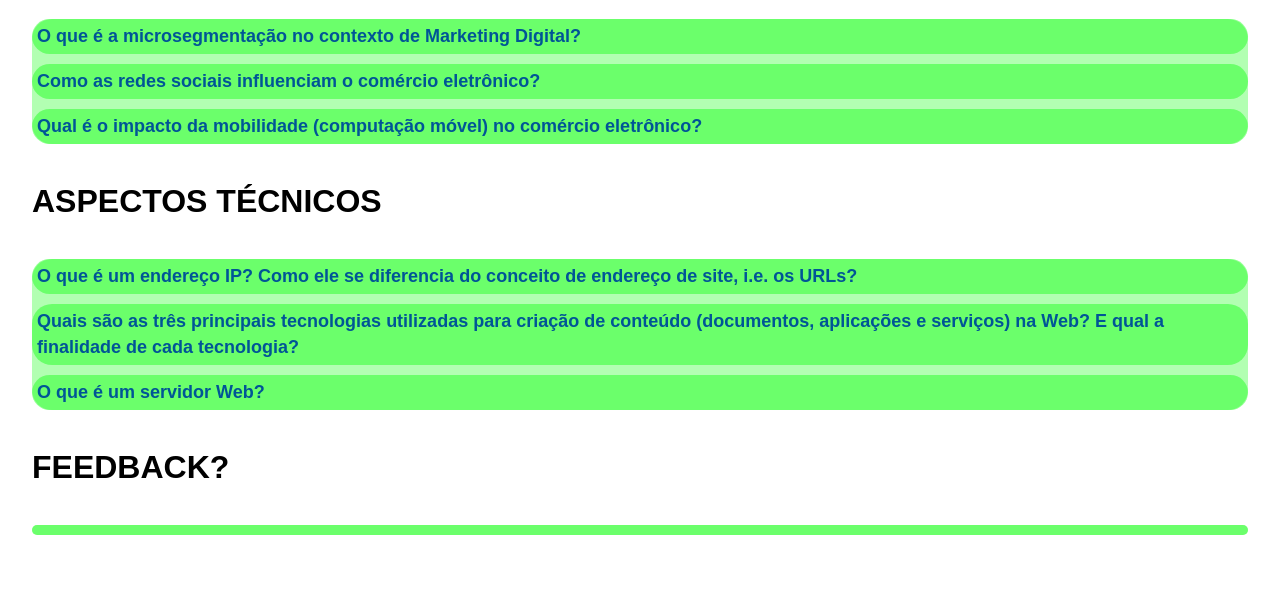
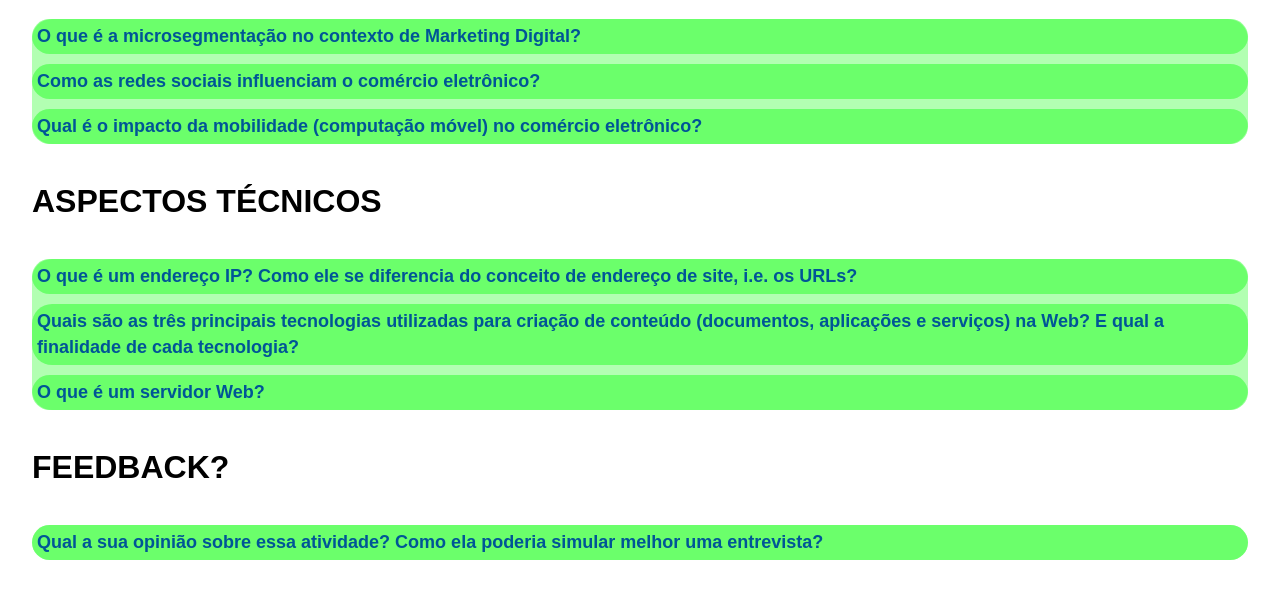
Before and after one commit to leonelsdamasceno/leonelsdamasceno.github.io, a plain HTML site: page index.html in a window 1280 px wide. Shown: the part 587-1186 px from the top of the page. Before the commit the page ends 1164 px from the top, so only its background shows below. Drawn offline with Linux system fonts and the light colour scheme.

Commit message:
Update index.html

```diff
--- a/index.html
+++ b/index.html
@@ -109,7 +109,7 @@ li:hover{
       Feedback?
     </h2>
     <ol>
-      <a href=""></a>
+      <a href="">Qual a sua opinião sobre essa atividade? Como ela poderia simular melhor uma entrevista?</a>
     </ol>
     <script>
       lista = document.getElementsByTagName('a')
```
